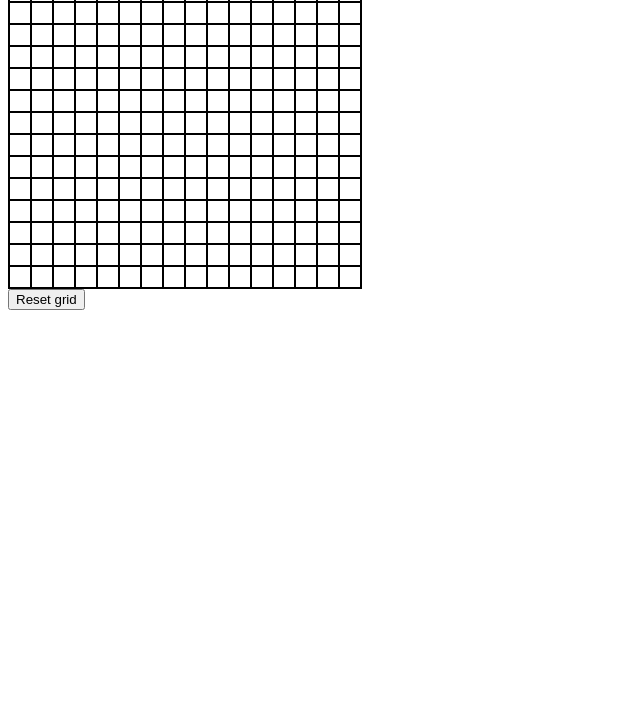
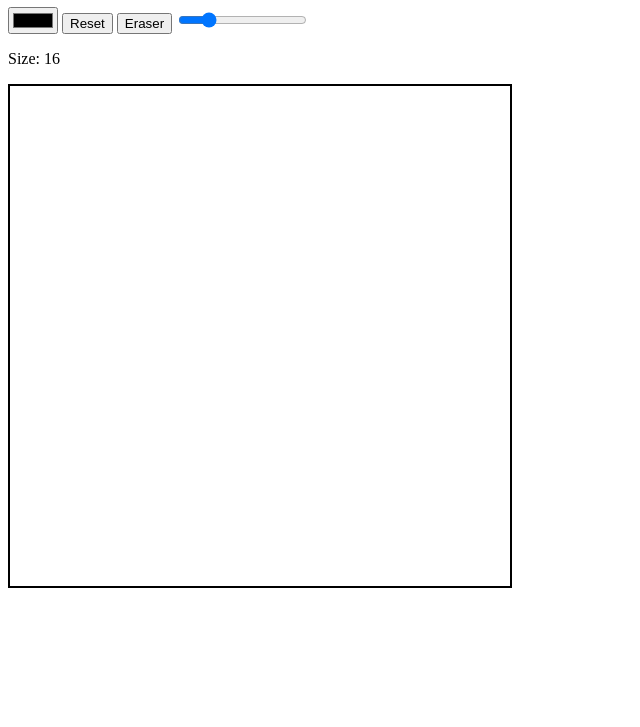
Before and after one commit to ATremanti/etch-a-sketch, a plain HTML site: page index.html in a window 1280 px wide. Shown: the part 73-800 px from the top of the page, without its empty margins (0-640 px from the left). Drawn offline with Linux system fonts and the light colour scheme.

Commit message:
added slider to change size and made overall improvments

```diff
--- a/index.html
+++ b/index.html
@@ -3,13 +3,23 @@
 <head>
     <meta charset="UTF-8">
     <meta http-equiv="X-UA-Compatible" content="IE=edge">
-    <meta name="viewport" content="width=device-width, initial-scale=1.0">
-    <title>Etch-A-Sketch</title>
     <link rel="stylesheet" href="style.css">
+    <title>Etch-a-Sketch</title>
 </head>
 <body>
+<header>
+    <h1>Etch-a-Sketch</h1>
+</header>
+<div class="main">
+    <div class="settings">
+        <input type="color" id="btnColor">
+        <button id="btnReset">Reset</button>
+        <button id="btnEraser">Eraser</button>
+        <input type="range" min="4" max="64" value="16" id="btnSlider">
+        <p>Size: <span id="size"></span></p>
+    </div>
     <div id="container"></div>
-    <button id="btn">Reset grid</button>
+</div>
 
     <script src="script.js" defer></script>
 </body>
--- a/script.js
+++ b/script.js
@@ -1,42 +1,58 @@
 const container = document.querySelector('#container')
-let rows = 16;
+const reset = document.querySelector('#btnReset')
+const slider = document.querySelector('#btnSlider')
+const gridSize = document.querySelector('#size')
 
-function createRow() {
-    const row = document.createElement('div')
-    row.classList.add('row')
-    container.appendChild(row)
-    for (i = 1; i <= rows; i++) {
-        const square = document.createElement('div')
-        square.classList.add('grid-div')
-        row.appendChild(square)
+gridSize.textContent = slider.value
+slider.oninput = function() {
+    gridSize.textContent = this.value
+}
+
+function createGrid(size) {
+    const gridsquareSize = (500/(size))
+    resizeGrid()
+    for (i = 0; i < size; i++) {
+        const gridColumn = document.createElement('div')
+        container.appendChild(gridColumn)
+        for (j = 0; j < size; j++) {
+            const gridSquare = document.createElement('div')
+            gridSquare.classList.add('grid-square')
+            gridSquare.setAttribute('style', `height: ${gridsquareSize}px; width: ${gridsquareSize}px`)
+            gridColumn.appendChild(gridSquare)
+        }
+    }
+    drawSquare()
+}
+
+function resizeGrid() {
+    let container = document.getElementById('container')
+    while (container.firstChild) {
+        container.removeChild(container.firstChild)
     }
 }
 
-function createGrid() {
-    for (n = 0; n < rows; n++) {
-        createRow()
-    }
-}
-
-function clearGrid() {
-    const pixel = document.querySelectorAll('.grid-div')
-    pixel.forEach((pixel) => {
-        pixel.classList.remove('colored')
-    })
-}
-
-window.onload = function () {
-    const pixel = document.querySelectorAll('.grid-div')
-    pixel.forEach((pixel) => {
-        pixel.addEventListener('mouseenter', () => {
+function drawSquare() {
+    const gridSquare = document.querySelectorAll('.grid-square')
+    gridSquare.forEach((pixel) => {
+        pixel.addEventListener('mouseenter', function() {
             pixel.classList.add('colored')
         })
     })
 }
 
-const btn = document.querySelector('#btn')
-btn.addEventListener('click', () => {
+function clearGrid() {
+    const gridSquare = document.querySelectorAll('.grid-square')
+    gridSquare.forEach((pixel) => {
+        pixel.classList.remove('colored')
+    })
+}
+
+reset.addEventListener('click', function() {
     clearGrid()
 })
 
-createGrid()
+slider.addEventListener('change', function() {
+    createGrid(this.value)
+})
+
+createGrid(16)
--- a/style.css
+++ b/style.css
@@ -1,13 +1,9 @@
 #container {
-    border: 1px solid black;
+    border: 2px solid black;
+    height: 500px;
+    width: 500px;
     display: flex;
-    width: fit-content;
-}
-
-.grid-div {
-    border: 1px solid black;
-    min-height: 20px;
-    min-width: 20px;
+    flex-wrap: wrap;
 }
 
 .colored {
```
